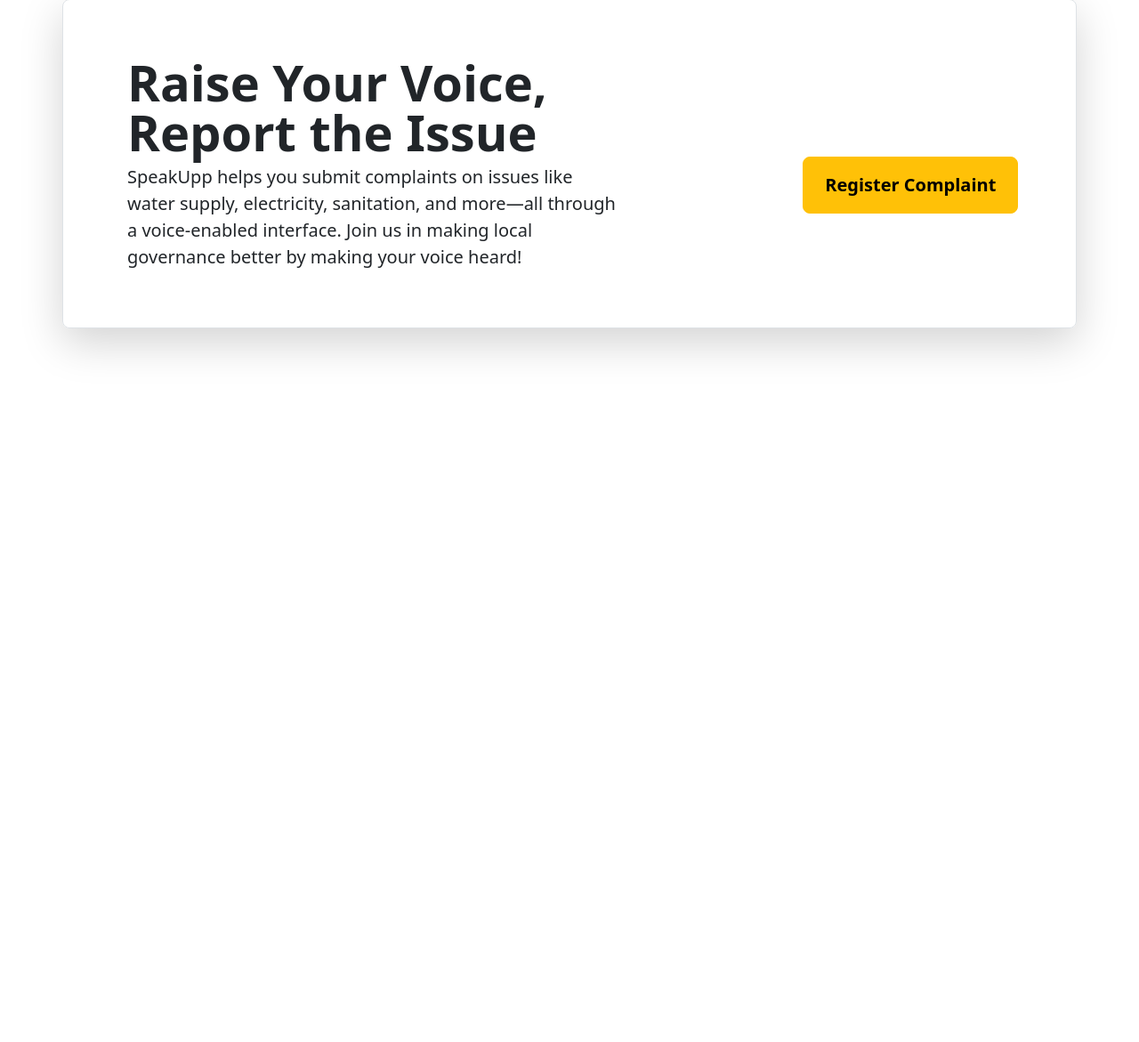
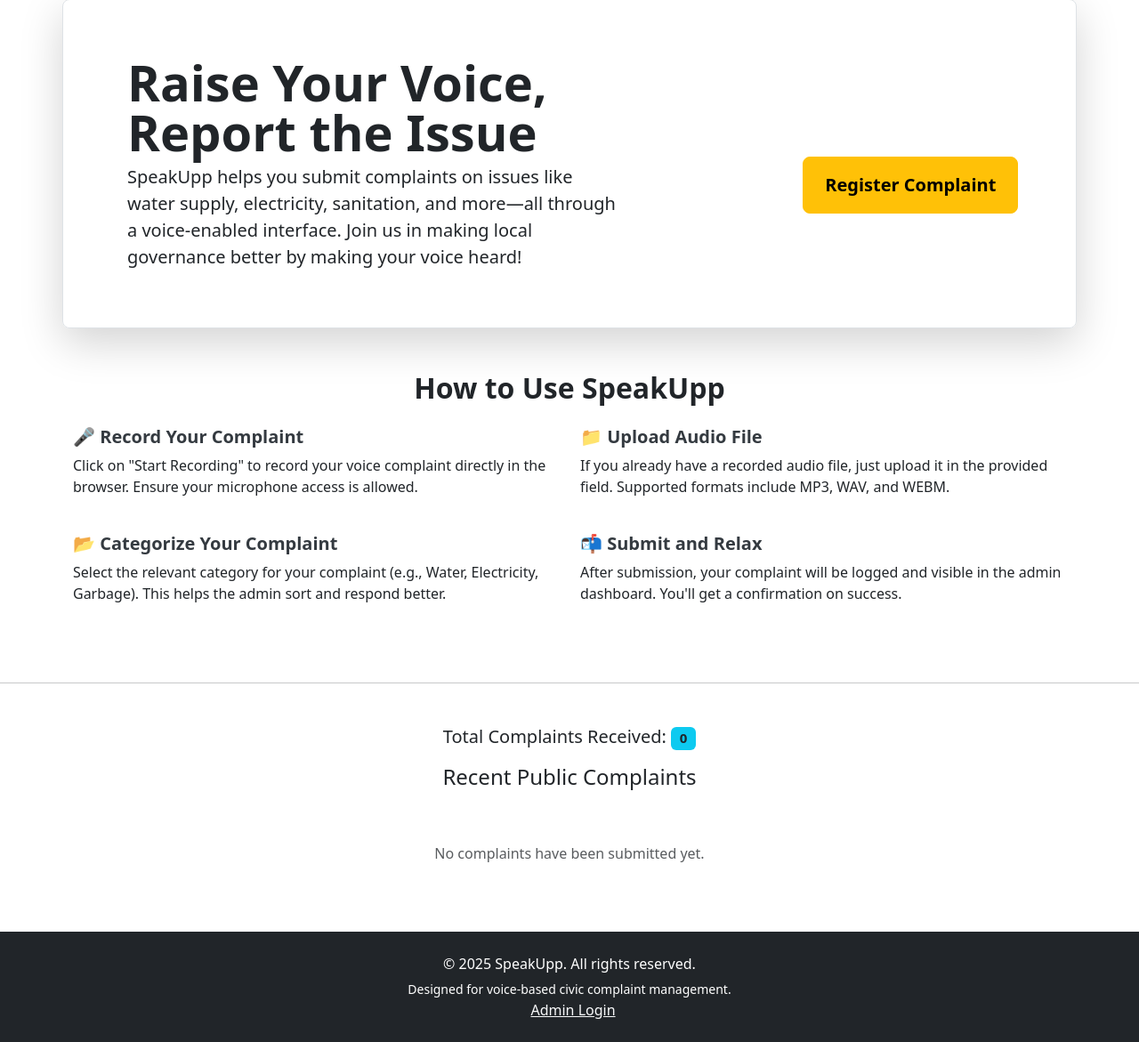
Before and after one commit to wallalwar-om/Voice-to-Text-Complaint-System, a Flask app: page / in a window 1280 px wide. Shown: the part 141-1312 px from the top of the page at 89% size. Before the commit the page ends 539 px from the top, so only its background shows below. Run offline with Flask 3, Linux system fonts and the light colour scheme; data that the repository does not hold is empty.

Commit message:
Extended UI, added admin pages, admin role based dashboard, etc

```diff
--- a/app.py
+++ b/app.py
@@ -1,28 +1,184 @@
-from flask import Flask, render_template, request, redirect, url_for
-import os, base64
+from flask import Flask, render_template, request, redirect, Response, url_for, session
+import base64
+import os
+from pymongo import MongoClient
+from bson.objectid import ObjectId
+from dotenv import load_dotenv
+
+load_dotenv()
 
 app = Flask(__name__)
-UPLOAD_FOLDER = 'uploads'
-os.makedirs(UPLOAD_FOLDER, exist_ok=True)
+app.secret_key = os.getenv('SECRET_KEY')
+
+MONGO_URI = os.getenv('MONGO_URI')
+client = MongoClient(MONGO_URI)
+
+DATABASE = os.getenv('DATABASE')
+db = client[DATABASE]
+coll = db['complaints']
+
+#Insert Default Superadmin once
+admin_username = os.getenv('DEFAULT_ADMIN_USERNAME')
+admin_password = os.getenv('DEFAULT_ADMIN_PASSWORD')
+if not db.admins.find_one({"username": admin_password}):
+    db.admins.insert_one({
+        "username": admin_username,
+        "password": admin_password,
+        "role": "superadmin"
+    })
 
 @app.route('/')
 def home():
-    return render_template('home.html')
+
+    complaints = db.complaints.find().sort('date', -1).limit(5)
+    total_complaints = db.complaints.count_documents({})
+
+    return render_template('home.html', complaints=complaints, total_complaints=total_complaints)
 
 @app.route('/register', methods=['GET', 'POST'])
 def register():
     if request.method == 'POST':
+        from datetime import datetime
+        category = request.form.get('category')
         base64_audio = request.form.get('recordedAudio')
         audio_file = request.files.get('audio_file')
+        current_date = datetime.now().strftime("%Y-%m-%d %H:%M:%S")
 
         if base64_audio:
             header, encoded = base64_audio.split(",", 1)
             audio_data = base64.b64decode(encoded)
-            with open(os.path.join(UPLOAD_FOLDER, "recorded_audio.webm"), "wb") as f:
-                f.write(audio_data)
+
+            doc = {
+                "category": category,
+                "recording": audio_data,
+                "recording_type": "base64",
+                "date": current_date,
+                "text": "text",
+                "status": "pending"
+            }
+            coll.insert_one(doc)
 
         if audio_file:
-            audio_file.save(os.path.join(UPLOAD_FOLDER, audio_file.filename))
+            binary_data = audio_file.read()
 
+            doc = {
+                "category": category,
+                "recording": binary_data,
+                "filename": audio_file.filename,
+                "recording_type": "binary",
+                "date": current_date,
+                "text": "text",
+                "status": "pending"
+            }
+            coll.insert_one(doc)
         return redirect(url_for('register', submitted='true'))
+
     return render_template('register.html')
+
+@app.route('/admin', methods=['GET', 'POST'])
+def admin_login():
+    if request.method == "POST":
+        username = request.form['username'].strip()
+        password = request.form['password'].strip()
+
+        admin = db.admins.find_one({"username": username, "password": password})
+        if admin:
+            session['admin'] = username
+            session['role'] = admin.get('role', 'admin')
+            return redirect(url_for('admin_dashboard'))
+        else:
+            return render_template('admin_login.html', error="Invalid Credentials!")
+
+    return render_template('admin_login.html')
+
+@app.route('/admin/dashboard', methods=['GET'])
+def admin_dashboard():
+    if 'admin' not in session:
+        return redirect(url_for('admin_login'))
+
+    category = request.args.get('category')
+
+    if category:
+        complaints = list(db.complaints.find({'category': category}))
+        total_complaints = len(complaints)
+    else:
+        complaints = list(db.complaints.find())
+        total_complaints = db.complaints.count_documents({})
+
+    return render_template(
+        'admin_dashboard.html',
+        complaints=complaints,
+        total_complaints=total_complaints,
+        selected_category=category
+    )
+
+@app.route('/admin/register', methods=['GET', 'POST'])
+def admin_register():
+    if 'admin' not in session or session.get('role') != 'superadmin':
+        return redirect(url_for('admin_login'))
+
+    if request.method == 'POST':
+        username = request.form['username'].strip()
+        password = request.form['password'].strip()
+        confirm_password = request.form['confirm_password'].strip()
+
+        if db.admins.find_one({"username": username}):
+            return render_template('admin_register.html', error="Username already exists.")
+
+        if password != confirm_password:
+            return render_template('admin_register.html', error="Passwords do not match.")
+
+        db.admins.insert_one({
+            "username": username,
+            "password": password,
+            "role": "admin"
+        })
+        return redirect(url_for('admin_dashboard'))
+
+    return render_template('admin_register.html')
+
+@app.route('/logout')
+def logout():
+    session.clear()
+    return redirect(url_for('admin_login'))
+
+@app.route('/audio/<complaint_id>')
+def serve_audio(complaint_id):
+    try:
+        complaint = db.complaints.find_one({"_id": ObjectId(complaint_id)})
+
+        if not complaint:
+            return "Complaint not found", 404
+
+        audio_data = complaint.get("recording")
+        recording_type = complaint.get("recording_type", "binary")
+
+        if recording_type == "base64":
+            audio_data = base64.b64decode(audio_data)
+
+        return Response(audio_data, mimetype='audio/mp3')
+    except Exception as e:
+        return str(e), 500
+
+
+@app.route('/admin/status/<complaint_id>', methods=['POST'])
+def update_status(complaint_id):
+    if 'admin' not in session:
+        return redirect(url_for('admin_login'))
+
+    complaint = db.complaints.find_one({"_id": ObjectId(complaint_id)})
+    if complaint:
+        new_status = "Resolved" if complaint.get("status") != "Resolved" else "Pending"
+        db.complaints.update_one(
+            {"_id": ObjectId(complaint_id)},
+            {"$set": {"status": new_status}}
+        )
+    return redirect(url_for('admin_dashboard'))
+
+@app.route('/admin/delete/<complaint_id>', methods=['POST'])
+def delete_complaint(complaint_id):
+    if 'admin' not in session or session.get('role') != 'superadmin':
+        return redirect(url_for('admin_login'))
+
+    db.complaints.delete_one({"_id": ObjectId(complaint_id)})
+    return redirect(url_for('admin_dashboard'))
--- a/static/styles.css
+++ b/static/styles.css
@@ -1,3 +1,15 @@
+
+body {
+  display: flex;
+  flex-direction: column;
+  min-height: 100vh;
+}
+
+/* Main content grows to fill space */
+main {
+  flex: 1;
+}
+
 .navbar-logo {
     height: 60px;
     border-radius: 12px;
@@ -38,3 +50,18 @@
     backdrop-filter: blur(10px);
     box-shadow: 0 8px 30px rgba(0, 0, 0, 0.2);
 }
+
+.navbar-logo {
+    max-height: 60px;
+  }
+
+#documentation h5 {
+    color: #343a40;
+    font-weight: 600;
+}
+
+
+.display-recent-complaints {
+    margin: 40px;
+    padding: 20px;
+}
--- /dev/null
+++ b/templates/base.html
@@ -0,0 +1,39 @@
+<!DOCTYPE html>
+<html lang="en">
+
+<head>
+  <meta charset="UTF-8" />
+  <title>SpeakUpp</title>
+  <link href="https://cdn.jsdelivr.net/npm/bootstrap@5.3.7/dist/css/bootstrap.min.css" rel="stylesheet" />
+  <link href="{{ url_for('static', filename='styles.css') }}" rel="stylesheet" />
+</head>
+
+<body>
+  <!-- Header -->
+  <header class="p-3 bg-dark text-white">
+    <div class="container d-flex justify-content-center align-items-center">
+      <a href="/" class="text-white text-decoration-none text-center">
+        <img src="{{ url_for('static', filename='speakupp-logo.png') }}" alt="SpeakUpp Logo" class="navbar-logo" />
+      </a>
+    </div>
+
+  </header>
+
+  <!-- Main Content -->
+  <main>
+    {% block content %}
+    {% endblock %}
+  </main>
+
+  <!-- Footer -->
+  <footer class="bg-dark text-white py-4 mt-auto">
+    <div class="container text-center">
+      <p class="mb-1">&copy; 2025 SpeakUpp. All rights reserved.</p>
+      <small>Designed for voice-based civic complaint management.</small>
+      <br>
+      <a href="{{ url_for('admin_login') }}" class="text-light text-decoration-underline ms-2">Admin Login</a>
+    </div>
+  </footer>
+</body>
+
+</html>
--- a/templates/home.html
+++ b/templates/home.html
@@ -1,22 +1,5 @@
-<!DOCTYPE html>
-<html lang="en">
-  <head>
-    <meta charset="UTF-8" />
-    <title>SpeakUpp</title>
-    <link
-      href="https://cdn.jsdelivr.net/npm/bootstrap@5.3.7/dist/css/bootstrap.min.css"
-      rel="stylesheet"
-    />
-    <link href="../static/styles.css" rel="stylesheet" />
-  </head>
-  <body>
-    <header class="p-3 bg-dark text-white">
-      <div class="container d-flex justify-content-center align-items-center">
-        <a href="/" class="text-white text-decoration-none text-center">
-            <img src="../static/speakupp-logo.png" alt="SpeakUpp Logo" class="navbar-logo" />
-        </a>
-      </div>
-    </header>
+{% extends "base.html" %}
+{% block content %}
 <!-- Hero Section (inserted after header) -->
 <div class="container my-5">
   <div class="row p-4 pb-0 pe-lg-0 pt-lg-5 align-items-center rounded-3 border shadow-lg">
@@ -24,7 +7,8 @@
     <div class="col-lg-7 p-3 p-lg-5 pt-lg-3">
       <h1 class="display-4 fw-bold lh-1">Raise Your Voice, Report the Issue</h1>
       <p class="lead">
-              SpeakUpp helps you submit complaints on issues like water supply, electricity, sanitation, and more—all through a voice-enabled interface. Join us in making local governance better by making your voice heard!
+        SpeakUpp helps you submit complaints on issues like water supply, electricity, sanitation, and more—all
+        through a voice-enabled interface. Join us in making local governance better by making your voice heard!
       </p>
     </div>
 
@@ -35,5 +19,57 @@
   </div>
 </div>
 
-  </body>
-</html>
+<!-- Documentation Section -->
+<div class="container my-5" id="documentation">
+  <h2 class="fw-bold mb-4 text-center">How to Use SpeakUpp</h2>
+  <div class="row">
+    <div class="col-md-6 mb-4">
+      <h5>🎤 Record Your Complaint</h5>
+      <p>Click on "Start Recording" to record your voice complaint directly in the browser. Ensure your microphone
+        access is allowed.</p>
+    </div>
+    <div class="col-md-6 mb-4">
+      <h5>📁 Upload Audio File</h5>
+      <p>If you already have a recorded audio file, just upload it in the provided field. Supported formats include
+        MP3, WAV, and WEBM.</p>
+    </div>
+    <div class="col-md-6 mb-4">
+      <h5>📂 Categorize Your Complaint</h5>
+      <p>Select the relevant category for your complaint (e.g., Water, Electricity, Garbage). This helps the admin
+        sort and respond better.</p>
+    </div>
+    <div class="col-md-6 mb-4">
+      <h5>📬 Submit and Relax</h5>
+      <p>After submission, your complaint will be logged and visible in the admin dashboard. You'll get a confirmation
+        on success.</p>
+    </div>
+  </div>
+</div>
+
+<hr class="my-5">
+
+<div class="text-center mb-3">
+  <h5>Total Complaints Received: <span class="badge bg-info text-dark">{{ total_complaints }}</span></h5>
+</div>
+
+<h4 class="text-center">Recent Public Complaints</h4>
+
+<div class="display-recent-complaints">
+{% if complaints %}
+<ul class="list-group mb-5">
+  {% for complaint in complaints %}
+  <li class="list-group-item">
+    <strong>{{ complaint['category'] }}</strong> —
+    {{ complaint['text'] or 'Complaint text not available.' }}
+    <br>
+    <small class="text-muted">{{ complaint['date'] }}</small>
+  </li>
+  {% endfor %}
+</ul>
+{% else %}
+<p class="text-center text-muted">No complaints have been submitted yet.</p>
+{% endif %}
+</div>
+
+{% endblock %}
+<!-- Footer -->
```
Also changed, not shown: templates/admin_dashboard.html (added, +97 -0 lines), templates/admin_login.html (added, +24 -0 lines), templates/admin_register.html (added, +37 -0 lines), templates/register.html (+23 -15 lines), 1 other file. Lines whose indentation alone changed are shown as unchanged.
